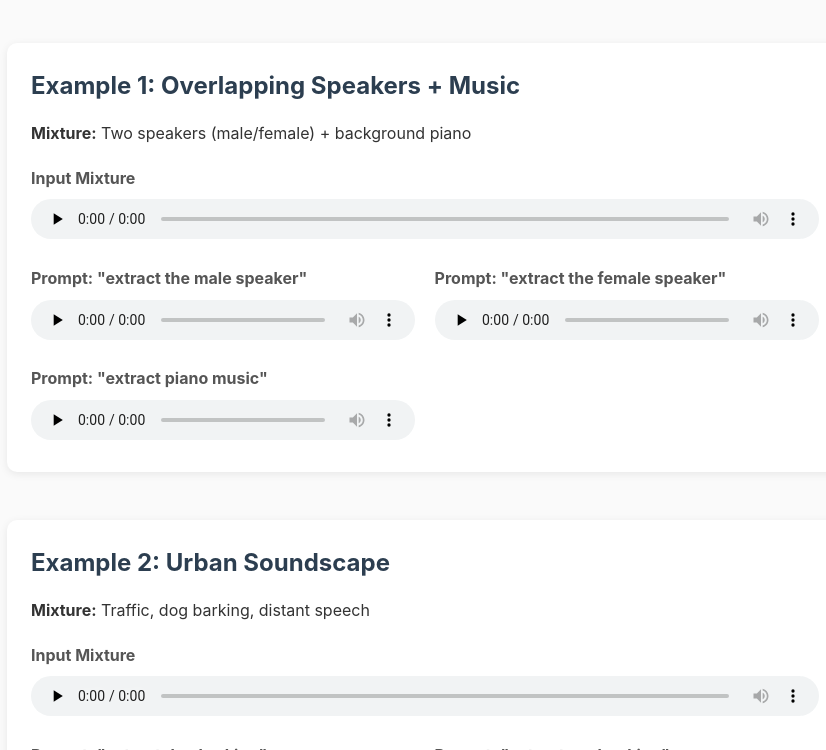
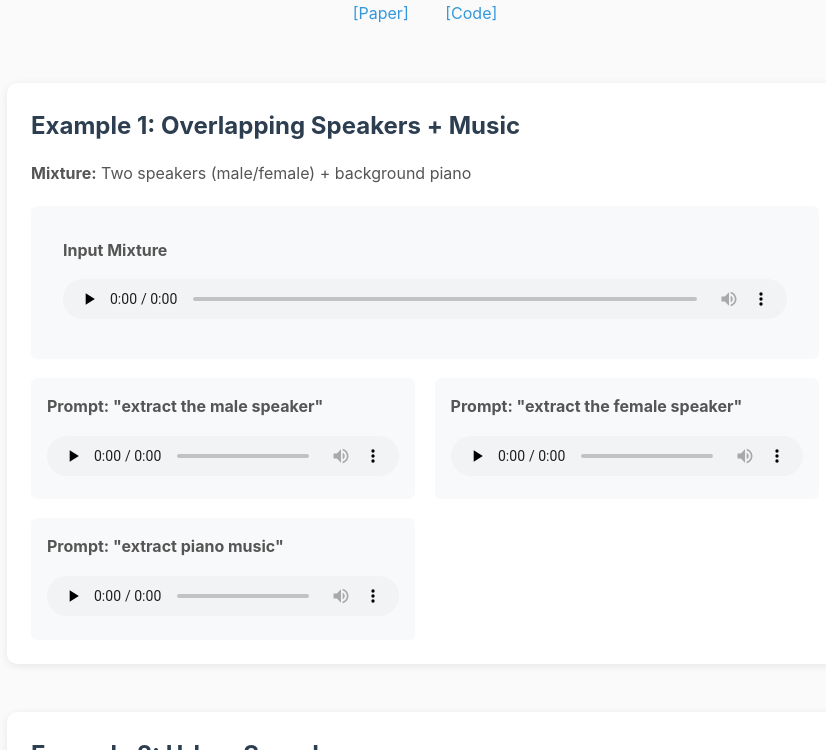
Before and after one commit to zexupan/omnisonix-demo, a plain HTML site: page index.html in a window 1280 px wide. Shown: the part 153-903 px from the top of the page, without its empty margins (215-1041 px from the left). Drawn offline with Linux system fonts and the light colour scheme; files that its build step writes are made by us from their sources.

Commit message:
Update style.css

```diff
--- a/css/style.css
+++ b/css/style.css
@@ -5,18 +5,25 @@
 }
 
 body {
-  font-family: -apple-system, BlinkMacSystemFont, 'Segoe UI', Roboto, sans-serif;
+  font-family: -apple-system, BlinkMacSystemFont, 'Segoe UI', Roboto, Oxygen, Ubuntu, Cantarell, sans-serif;
   line-height: 1.6;
   color: #333;
   max-width: 900px;
   margin: 0 auto;
-  padding: 2rem;
+  padding: 2rem 1rem;
   background-color: #fafafa;
+}
+
+@media (min-width: 768px) {
+  body {
+    padding: 2rem;
+  }
 }
 
 header {
   text-align: center;
   margin-bottom: 2.5rem;
+  padding: 1rem;
 }
 
 header h1 {
@@ -27,16 +34,33 @@ header h1 {
 
 header p {
   margin: 0.5rem 0;
+  color: #555;
+}
+
+header nav {
+  margin-top: 1rem;
 }
 
 a {
   color: #3498db;
   text-decoration: none;
   margin: 0 0.5rem;
+  padding: 0.25rem 0.5rem;
+  border-radius: 4px;
+  transition: all 0.2s ease;
 }
 
-a:hover {
+a:hover,
+a:focus {
   text-decoration: underline;
+  background-color: rgba(52, 152, 219, 0.1);
+  outline: 2px solid #3498db;
+  outline-offset: 2px;
+}
+
+a:focus {
+  outline: 2px solid #3498db;
+  outline-offset: 2px;
 }
 
 .example {
@@ -50,10 +74,19 @@ a:hover {
 .example h2 {
   margin-bottom: 1rem;
   color: #2c3e50;
+  font-size: 1.5rem;
+}
+
+.example p {
+  margin-bottom: 1rem;
+  color: #555;
 }
 
 .audio-row {
   margin: 1.2rem 0;
+  padding: 1rem;
+  background-color: #f8f9fa;
+  border-radius: 6px;
 }
 
 .audio-grid {
@@ -61,6 +94,12 @@ a:hover {
   grid-template-columns: repeat(auto-fit, minmax(280px, 1fr));
   gap: 1.2rem;
   margin-top: 1rem;
+}
+
+.audio-item {
+  padding: 1rem;
+  background-color: #f8f9fa;
+  border-radius: 6px;
 }
 
 .audio-item h3 {
@@ -72,6 +111,7 @@ a:hover {
 audio {
   width: 100%;
   height: 40px;
+  margin-top: 0.5rem;
 }
 
 footer {
@@ -79,4 +119,20 @@ footer {
   margin-top: 2rem;
   color: #7f8c8d;
   font-size: 0.9rem;
+  padding: 1rem;
 }
+
+/* Focus styles for accessibility */
+*:focus {
+  outline: 2px solid #3498db;
+  outline-offset: 2px;
+}
+
+/* Reduced motion support */
+@media (prefers-reduced-motion: reduce) {
+  * {
+    animation-duration: 0.01ms !important;
+    animation-iteration-count: 1 !important;
+    transition-duration: 0.01ms !important;
+  }
+}
```
